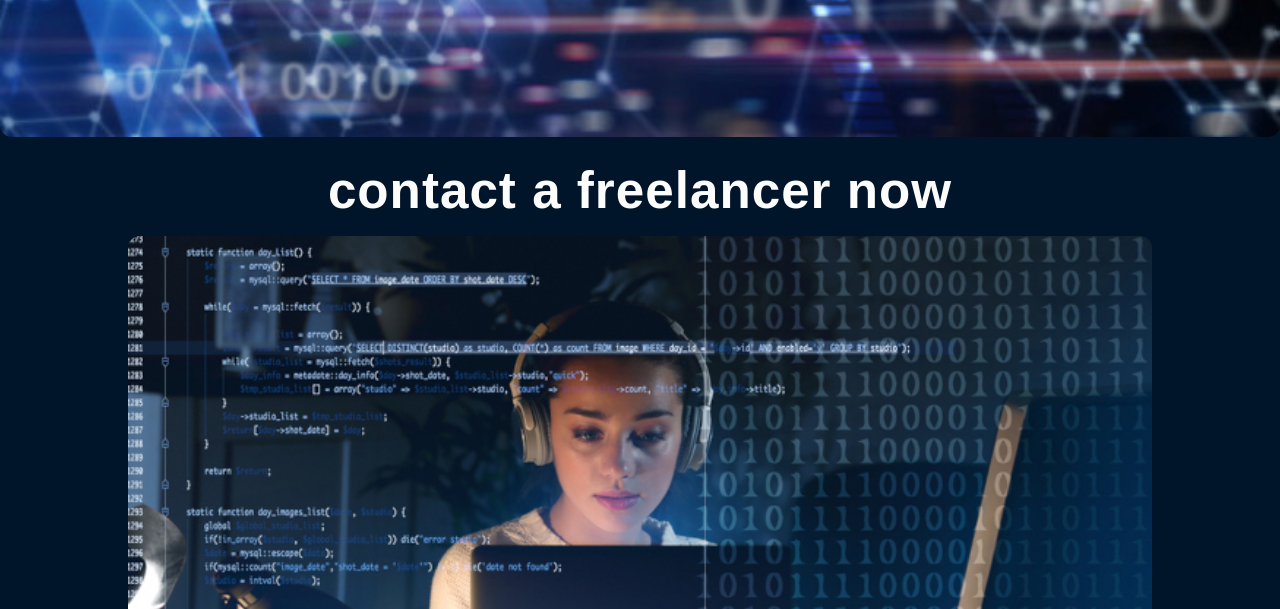
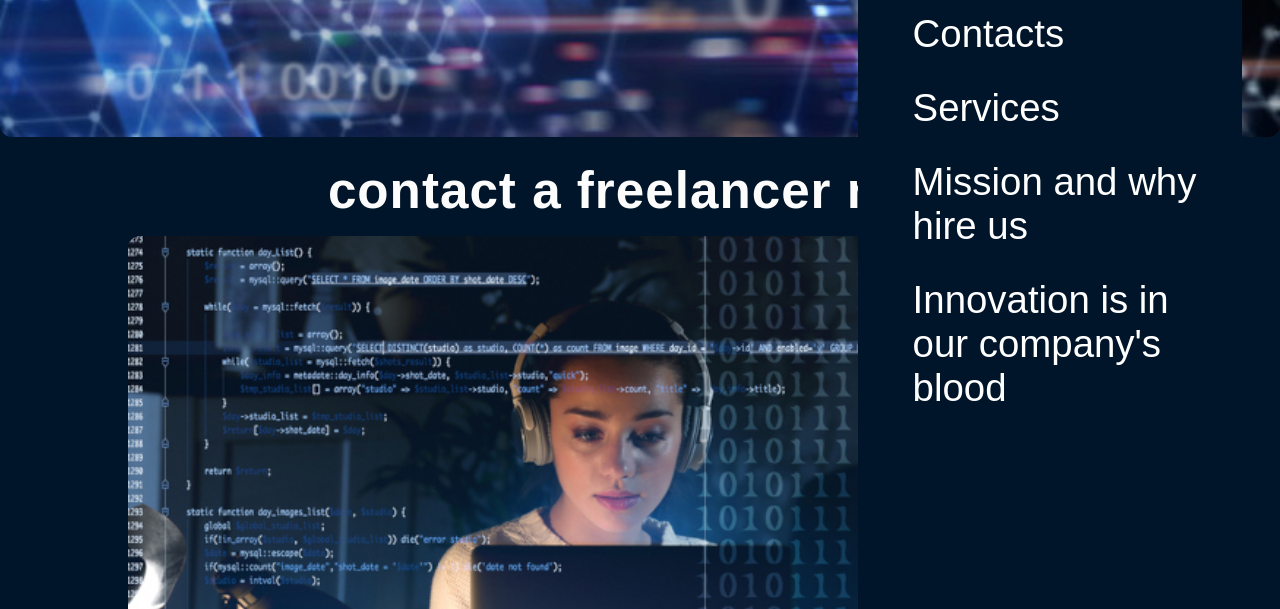
Before and after one commit to MatheusBarros07/ClexOnlineJobs, a plain HTML site: page index.html in a window 1280 px wide. Shown: the part 717-1326 px from the top of the page. Drawn offline with Linux system fonts and the light colour scheme.

Commit message:
Add files via upload

```diff
--- a/style/index.css
+++ b/style/index.css
@@ -304,7 +304,7 @@ article {
 aside {
     position: absolute;
     top: 50vw;
-    right: 2vh;
+    right: 3vw;
     display: flex;
     overflow: hidden;
     background-color: #013047;
@@ -313,6 +313,9 @@ aside {
 .icon-menu .menu {
     display: flex;
     transition: 0.3s all
+}
+.icon-menu:hover {
+    cursor: pointer;
 }
 .menu {
     position: relative;
@@ -324,8 +327,8 @@ aside {
 #barra-menu {
     display: flex;
     background-color: #013047;
-    height: 30vh;
-    width: 0px;
+    height: 70vw;
+    width: 30vw;
     transition: 0.3s all;
 }
 #barra-menu ul li {
@@ -335,7 +338,7 @@ aside {
 #barra-menu ul li a {
     color: #fff;
     text-decoration: none;
-    font-size: 15px;
+    font-size: 3vw;
     width: 100%;
 }
 .c-icon {
@@ -345,6 +348,7 @@ aside {
     text-align: center;
     gap: 15px;
     overflow: hidden;
+    background-color: transparent;
 }
 #barra-menu ul li a:hover {
     border: solid 1px #101010;
```
